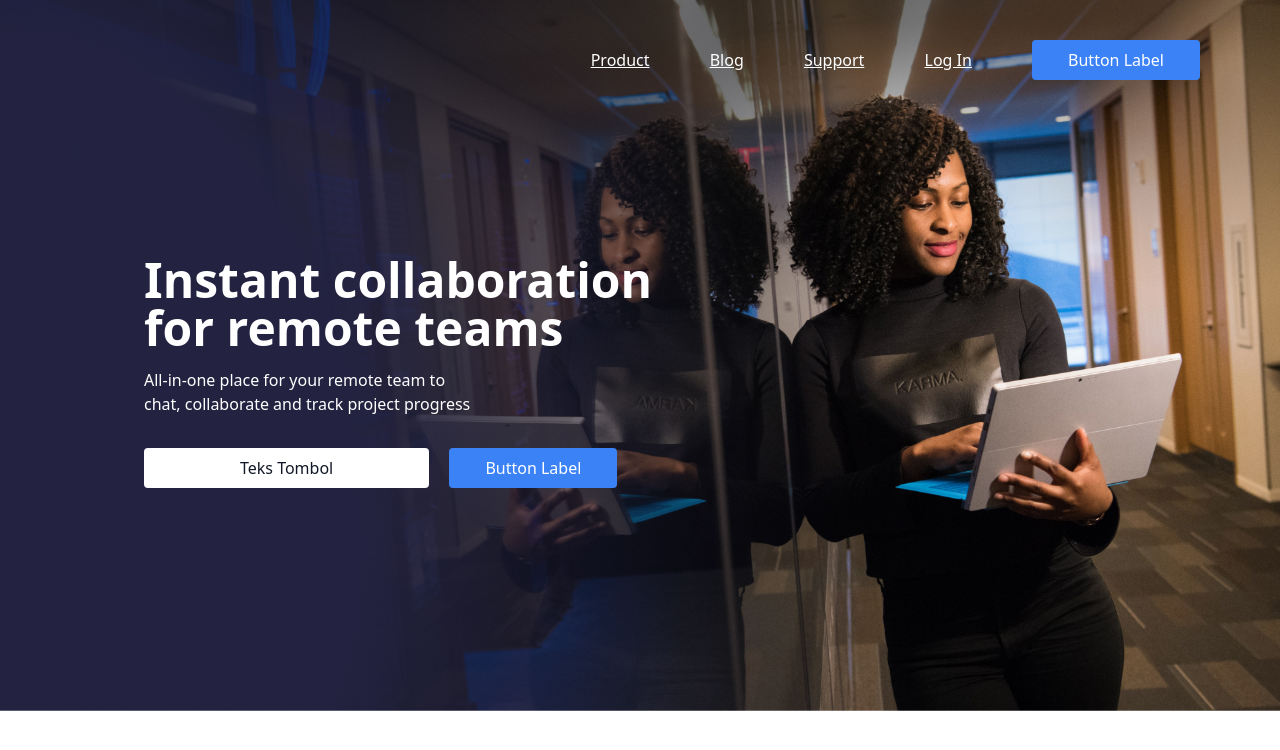
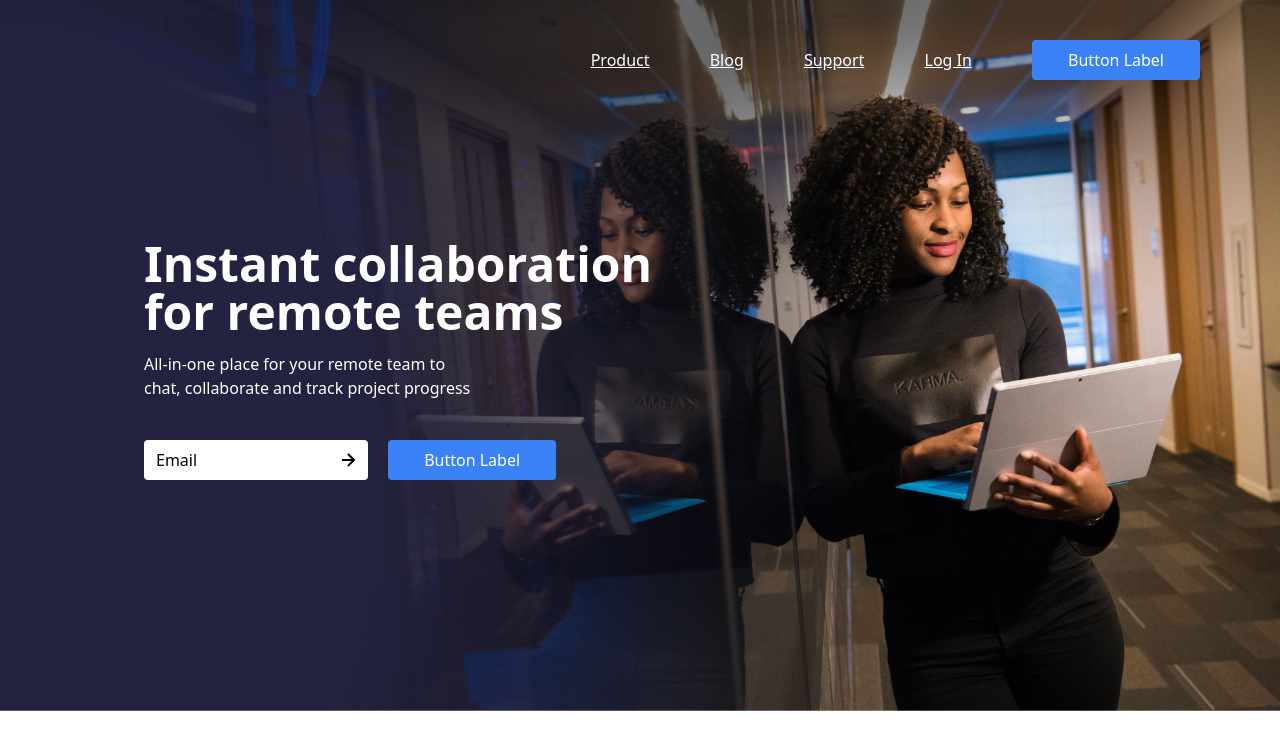
Before and after one commit to MuhammadRafif06/Tailwind-Landingpage, a website: page src/index.html in a window 1280 px wide. Drawn offline with nearby package versions, Linux system fonts and the light colour scheme.

Commit message:
Update (Button)

```diff
--- a/src/index.html
+++ b/src/index.html
@@ -1,5 +1,6 @@
 <!DOCTYPE html>
 <html lang="en">
+
 <head>
     <meta charset="UTF-8">
     <meta name="viewport" content="width=device-width, initial-scale=1.0">
@@ -24,18 +25,19 @@
             </div>
         </div>
     </nav>
-    <div class="divide-y">
-        <div class="absolute inset-y-64 left-36">
-            <h1 class="text-5xl font-bold font-display text-white">Instant collaboration <br> for remote teams</h1>
-            <h3 class="text-1xl font-display pt-4 text-white">All-in-one place for your remote team to <br>chat, collaborate and track project progress</h3>
-            <button class="bg-white text-gray-900 py-2 px-24 mt-8 rounded">
-                <span>Teks Tombol</span>
 
-              </button>
-            <button class="bg-blue-500 hover:bg-blue-600 text-white  py-2 ml-4 px-9 rounded">
-                Button Label
-            </button>
-        </div>
-      </div>
+    <div class="absolute inset-y-60 left-36">
+        <h1 class="text-5xl font-bold font-display text-white">Instant collaboration <br> for remote teams</h1>
+        <h3 class="text-1xl font-display pt-4 text-white">All-in-one place for your remote team to <br>chat, collaborate
+            and track project progress</h3>
+    </div>
+    <div class="absolute inset-y-96  left-36">
+        <button class="bg-white py-2 w-56 mt-14 text-left px-3 rounded">Email
+            <img class="absolute inset-y-16 left-48" src="Images/right-arrow-alt-regular-24.png" alt="">
+        </button>
+        <button class="bg-blue-500 hover:bg-blue-600 text-white py-2 ml-4 px-9 rounded">Button Label</button>
+    </div>
+
 </body>
+
 </html>
```
